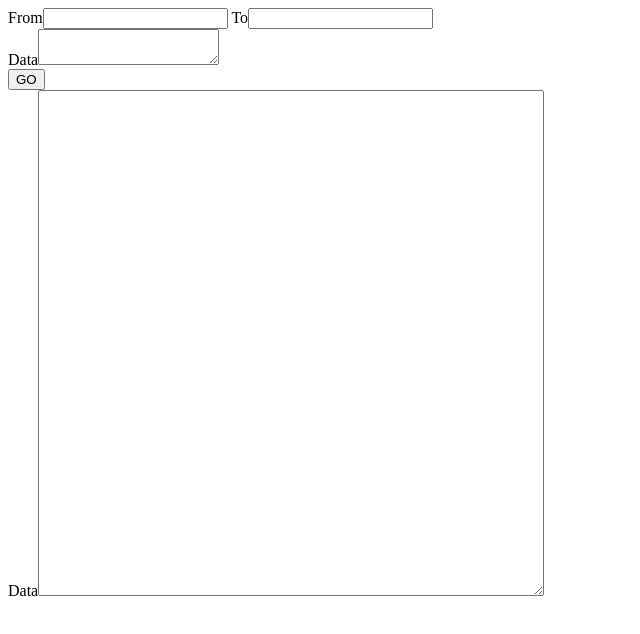
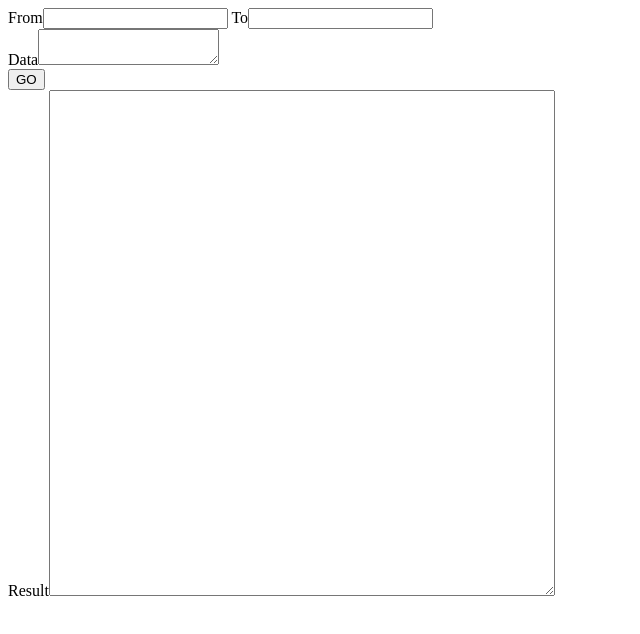
Before and after one commit to dorduch/dnator, a plain HTML site: page index.html in a window 1280 px wide. Shown: the whole page, without its empty margins (0-640 px from the left). Drawn offline with Linux system fonts and the light colour scheme.

Commit message:
Update index.html

```diff
--- a/index.html
+++ b/index.html
@@ -40,7 +40,7 @@
         <button onclick="onButtonClick()">GO</button>
     </div>
     <div>
-        <label for="result">Data</label><textarea style="width: 500px; height: 500px" id="result"></textarea>
+        <label for="result">Result</label><textarea style="width: 500px; height: 500px" id="result"></textarea>
     </div>
 </div>
 </body>
```
